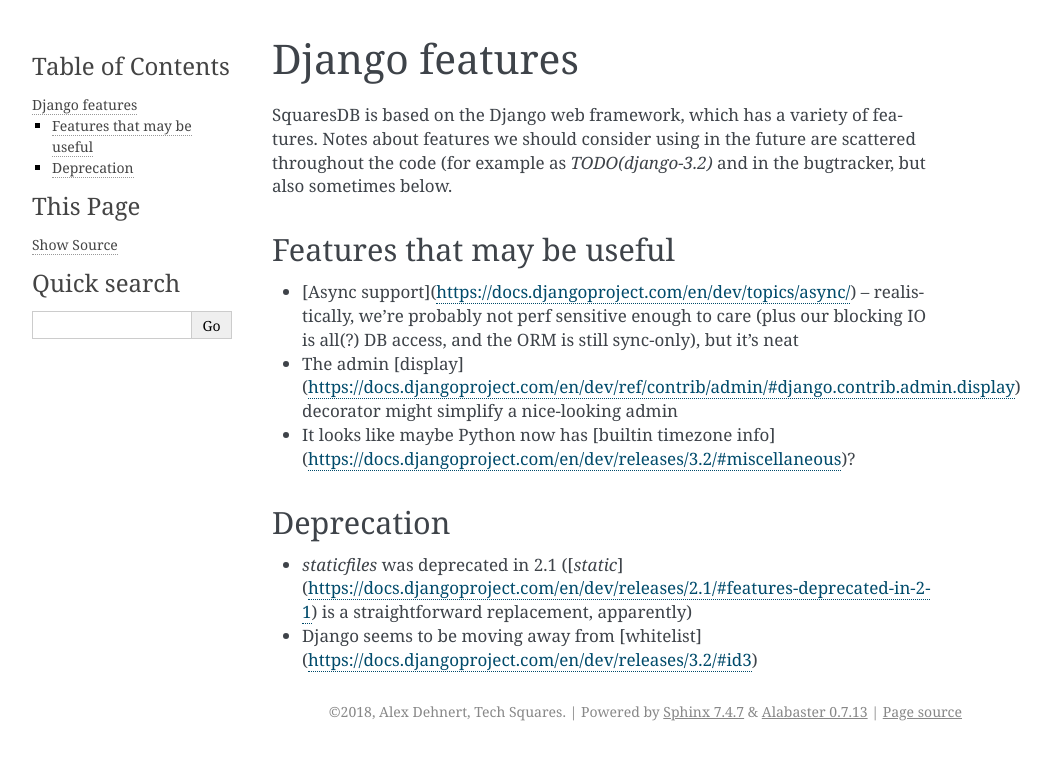
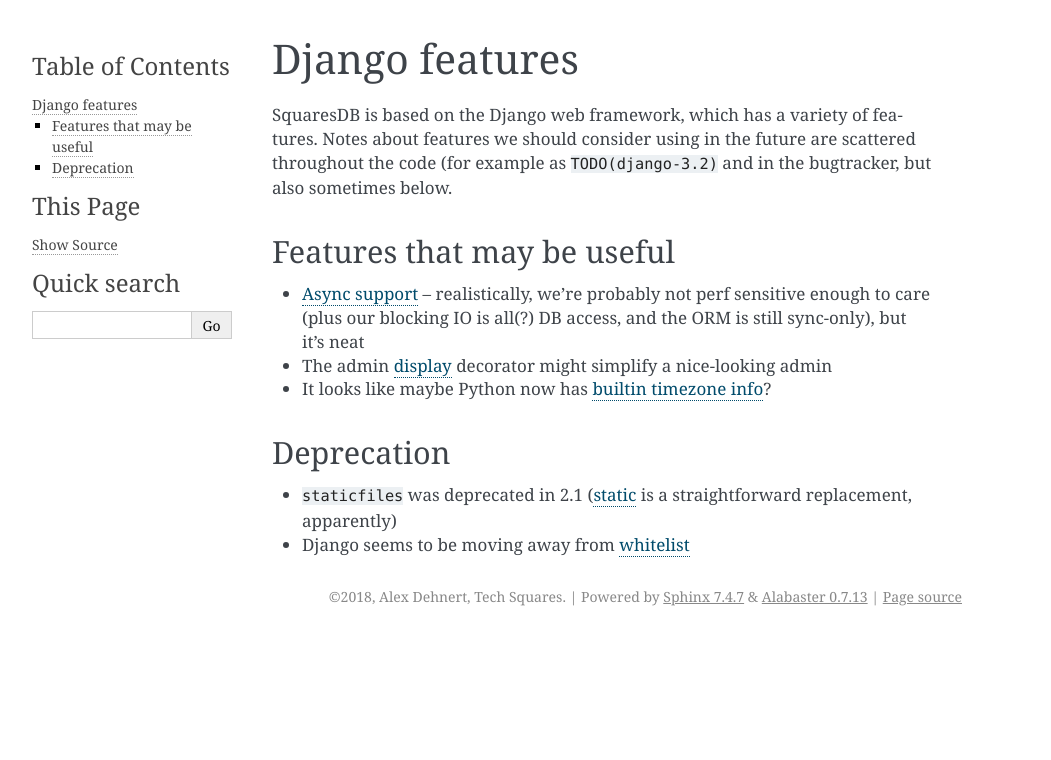
Before and after one commit to tech-squares/squaresdb, a Sphinx documentation site: the page built from docs/django.rst, in a window 1280 px wide. Shown: the top 760 px of the page, without its empty margins (148-1199 px from the left). Built offline with Sphinx 7.4.7, drawn with Linux system fonts in a browser that asks for light colours; pages that are not in the unit, such as notebooks, are missing from menus.

Commit message:
docs: Fix reST syntax on Django page

```diff
--- a/docs/django.rst
+++ b/docs/django.rst
@@ -1,16 +1,16 @@
 Django features
 ===============
 
-SquaresDB is based on the Django web framework, which has a variety of features. Notes about features we should consider using in the future are scattered throughout the code (for example as `TODO(django-3.2)` and in the bugtracker, but also sometimes below.
+SquaresDB is based on the Django web framework, which has a variety of features. Notes about features we should consider using in the future are scattered throughout the code (for example as ``TODO(django-3.2)`` and in the bugtracker, but also sometimes below.
 
 Features that may be useful
 ---------------------------
-* [Async support](https://docs.djangoproject.com/en/dev/topics/async/) -- realistically, we're probably not perf sensitive enough to care (plus our blocking IO is all(?) DB access, and the ORM is still sync-only), but it's neat
-* The admin [display](https://docs.djangoproject.com/en/dev/ref/contrib/admin/#django.contrib.admin.display) decorator might simplify a nice-looking admin
-* It looks like maybe Python now has [builtin timezone info](https://docs.djangoproject.com/en/dev/releases/3.2/#miscellaneous)?
+* `Async support <https://docs.djangoproject.com/en/dev/topics/async/>`_ -- realistically, we're probably not perf sensitive enough to care (plus our blocking IO is all(?) DB access, and the ORM is still sync-only), but it's neat
+* The admin `display <https://docs.djangoproject.com/en/dev/ref/contrib/admin/#django.contrib.admin.display>`_ decorator might simplify a nice-looking admin
+* It looks like maybe Python now has `builtin timezone info <https://docs.djangoproject.com/en/dev/releases/3.2/#miscellaneous>`_?
 
 Deprecation
 -----------
 
-* `staticfiles` was deprecated in 2.1 ([`static`](https://docs.djangoproject.com/en/dev/releases/2.1/#features-deprecated-in-2-1) is a straightforward replacement, apparently)
-* Django seems to be moving away from [whitelist](https://docs.djangoproject.com/en/dev/releases/3.2/#id3)
+* ``staticfiles`` was deprecated in 2.1 (`static <https://docs.djangoproject.com/en/dev/releases/2.1/#features-deprecated-in-2-1>`_ is a straightforward replacement, apparently)
+* Django seems to be moving away from `whitelist <https://docs.djangoproject.com/en/dev/releases/3.2/#id3>`_
```
